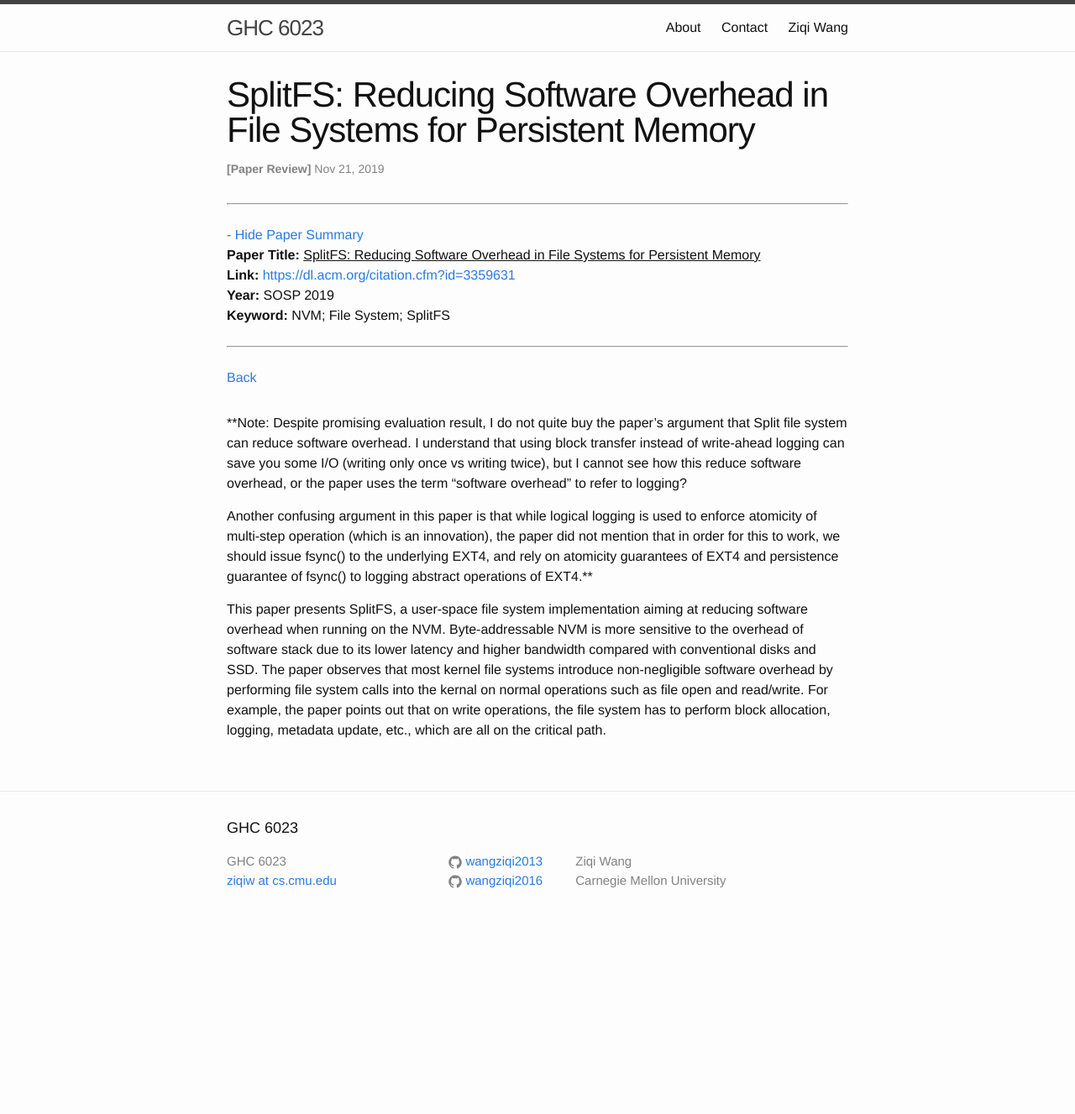
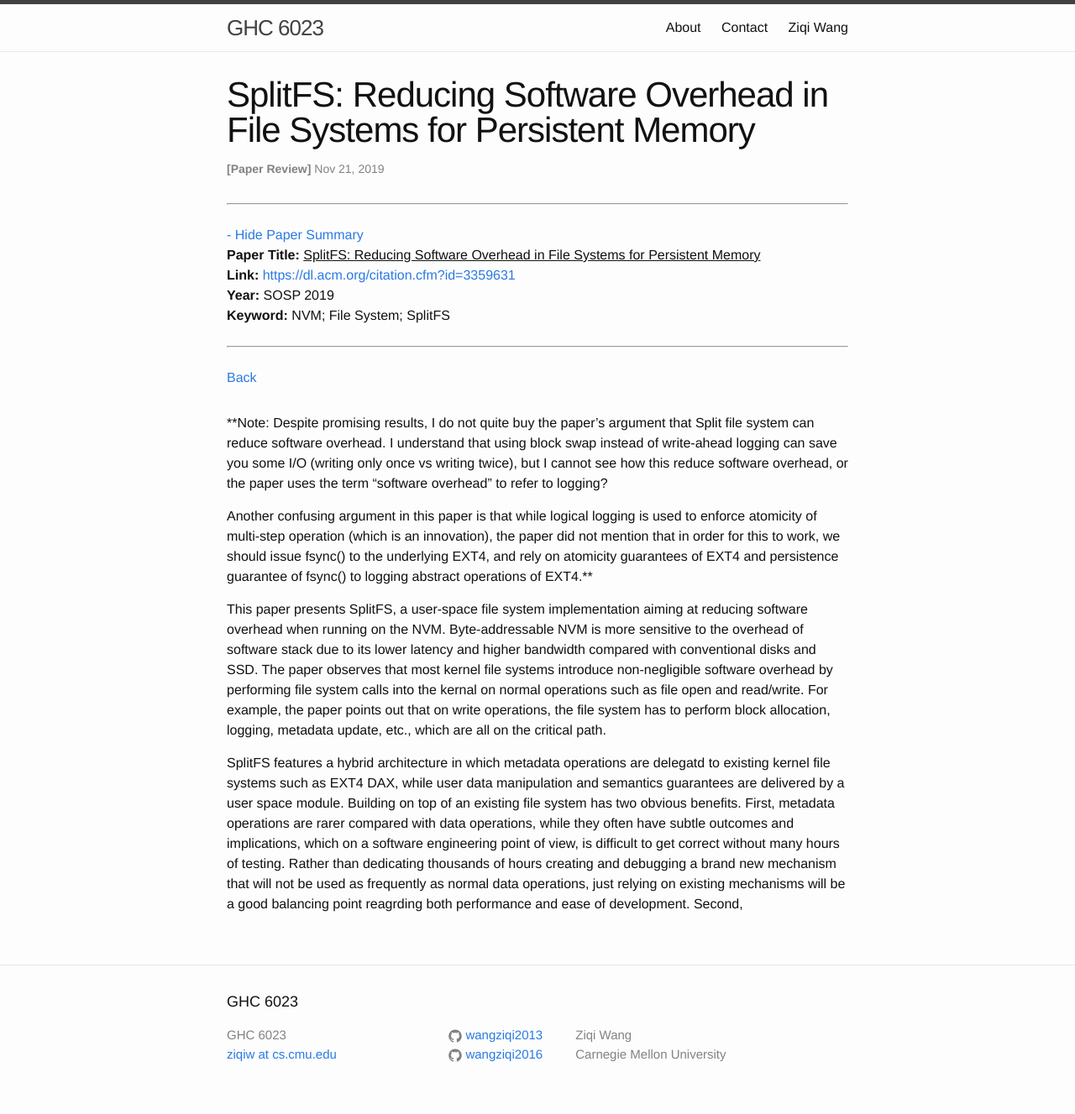
Before and after one commit to wangziqi2013/wangziqi2013.github.io, a Jekyll site: the page built from _posts/2019-11-20-splitfs.markdown, in a window 1280 px wide. Shown: the whole page at 84% size. Built offline with Jekyll 4.4.1, drawn with Linux system fonts in a browser that asks for light colours; before the commit the page ends 1120 px from its top, so only the background shows below that.

Commit message:
Adding first reason

```diff
--- a/_posts/2019-11-20-splitfs.markdown
+++ b/_posts/2019-11-20-splitfs.markdown
@@ -13,8 +13,8 @@ htm_cr:
 version_mgmt:
 ---
 
-**Note: Despite promising evaluation result, I do not quite buy the paper's argument that Split file system can reduce
-software overhead. I understand that using block transfer instead of write-ahead logging can save you some I/O (writing
+**Note: Despite promising results, I do not quite buy the paper's argument that Split file system can reduce
+software overhead. I understand that using block swap instead of write-ahead logging can save you some I/O (writing
 only once vs writing twice), but I cannot see how this reduce software overhead, or the paper uses the term "software
 overhead" to refer to logging?
 
@@ -29,3 +29,11 @@ compared with conventional disks and SSD. The paper observes that most kernel fi
 overhead by performing file system calls into the kernal on normal operations such as file open and read/write. For example,
 the paper points out that on write operations, the file system has to perform block allocation, logging, metadata update,
 etc., which are all on the critical path.
+
+SplitFS features a hybrid architecture in which metadata operations are delegatd to existing kernel file systems such
+as EXT4 DAX, while user data manipulation and semantics guarantees are delivered by a user space module. Building on top
+of an existing file system has two obvious benefits. First, metadata operations are rarer compared with data operations,
+while they often have subtle outcomes and implications, which on a software engineering point of view, is difficult to
+get correct without many hours of testing. Rather than dedicating thousands of hours creating and debugging a brand new
+mechanism that will not be used as frequently as normal data operations, just relying on existing mechanisms will be
+a good balancing point reagrding both performance and ease of development. Second,
```
